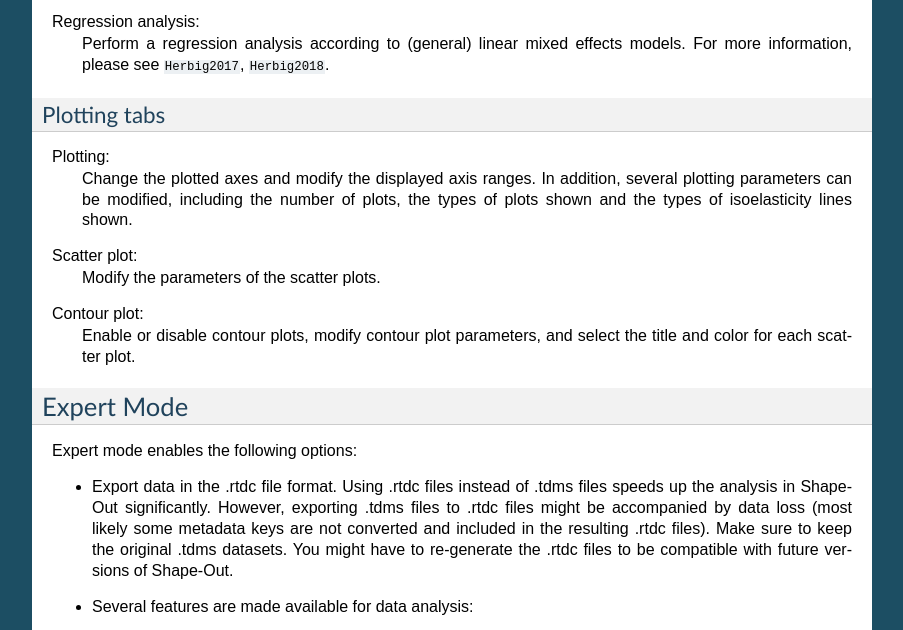
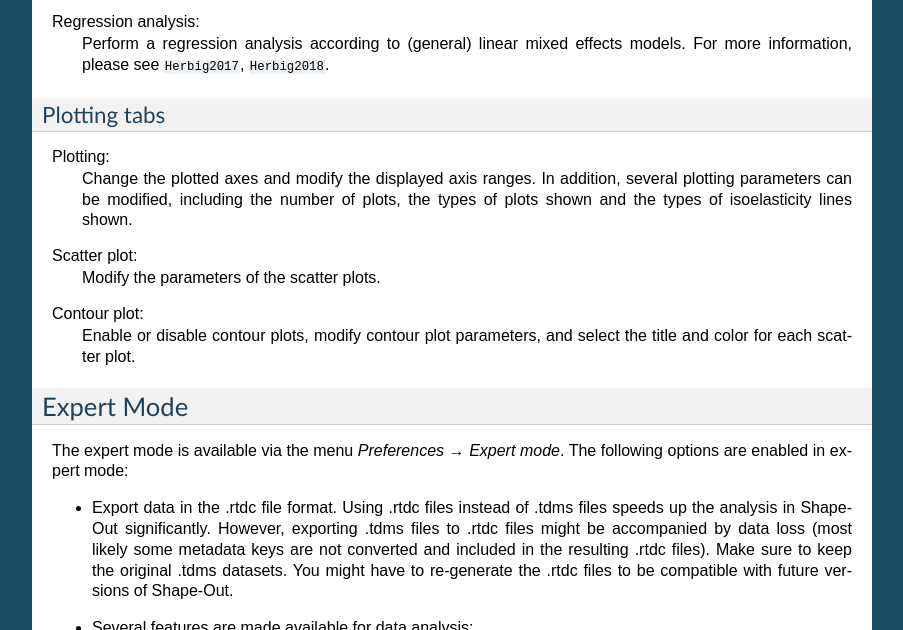
Before and after one commit to ZELLMECHANIK-DRESDEN/ShapeOut, a Sphinx documentation site: the page built from docs/sec_interface.rst, in a window 1280 px wide and 900 px high, scrolled down 5546 px, cut to the strip 0-630 px from the top of the window. Shown: the whole strip, without its empty margins (198-1101 px from the left). Built offline with Sphinx 7.4.7, drawn with Linux system fonts in a browser that asks for light colours; pages that are not in the unit, such as notebooks, are missing from menus; the version number could not be read and is left out; cross-references to code outside the pages are shown as plain code.

Commit message:
docs: minor update

```diff
--- a/docs/sec_interface.rst
+++ b/docs/sec_interface.rst
@@ -351,7 +351,8 @@ Contour plot:
 
 Expert Mode
 ===========
-Expert mode enables the following options:
+The expert mode is available via the menu *Preferences* → *Expert mode*.
+The following options are enabled in expert mode:
 
 - Export data in the .rtdc file format. Using .rtdc files instead of
   .tdms files speeds up the analysis in Shape-Out significantly. However,
```
